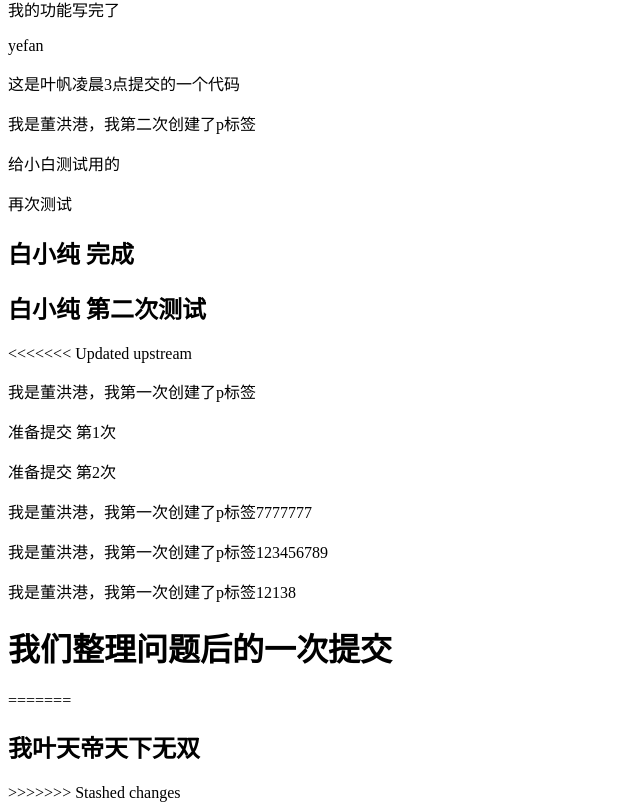
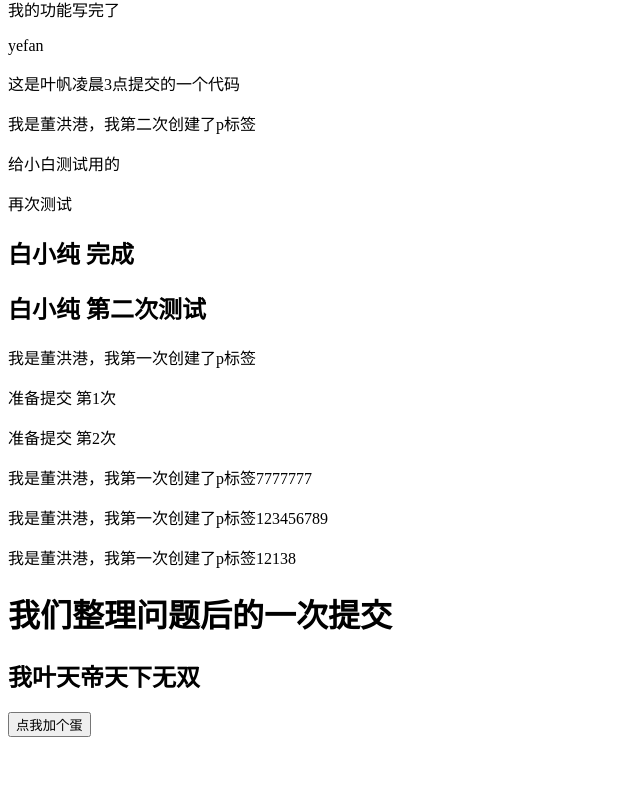
Before and after one commit to Yefannnn/TestGitMerge, a Vue app: page /#/sign in a window 1280 px wide. Shown: the part 1209-2019 px from the top of the page, without its empty margins (0-640 px from the left). After the commit the page ends 1954 px from the top, so only its background shows below. Built offline with nearby package versions, Linux system fonts and the light colour scheme; what @smallwei/avue, vue-baidu-map would draw is missing.

Commit message:
完成了加蛋功能

```diff
--- a/src/App.vue
+++ b/src/App.vue
@@ -18,7 +18,6 @@
 
     <h2>白小纯 完成</h2>
     <h2>白小纯 第二次测试</h2>
-<<<<<<< Updated upstream
 
     <p>我是董洪港，我第一次创建了p标签</p>
     <p>准备提交 第1次</p>
@@ -27,9 +26,8 @@
     <p>我是董洪港，我第一次创建了p标签123456789</p>
     <p>我是董洪港，我第一次创建了p标签12138</p>
     <h1>我们整理问题后的一次提交</h1>
-=======
     <h2>我叶天帝天下无双</h2>
->>>>>>> Stashed changes
+    <button>点我加个蛋</button>
   </div>
 </template>
 
```
